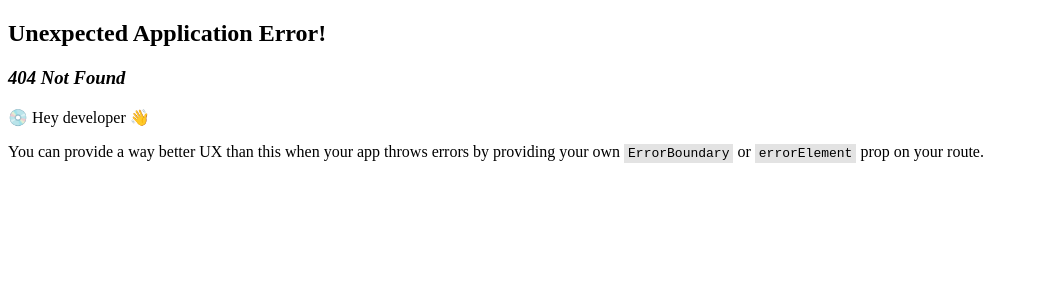
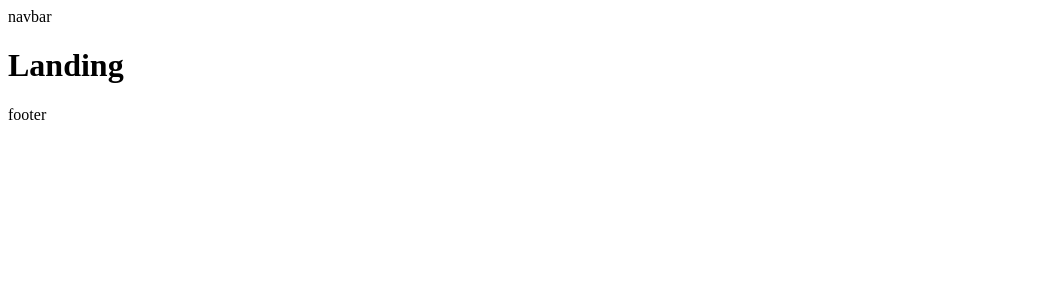
Before and after one commit to cbarnes0/zac.crook, a React (Vite) app: page /landing in a window 1280 px wide. Before the commit this address had no page. Shown: the top 300 px of the page, without its empty margins (0-1039 px from the left). Built offline with nearby package versions, Linux system fonts and the light colour scheme.

Commit message:
added landing page

```diff
--- a/src/App.jsx
+++ b/src/App.jsx
@@ -1,6 +1,6 @@
 // import './App.css'
 import { RouterProvider, createBrowserRouter } from 'react-router-dom'
-import { HomeLayout, Error, Live, Merch, Music, Videos } from './pages'
+import { HomeLayout, Error, Live, Merch, Music, Videos, Landing } from './pages'
 
 const router = createBrowserRouter([
   {
@@ -27,6 +27,10 @@ const router = createBrowserRouter([
         path: 'error',
         element: <Error />
       },
+      {
+        path: 'landing',
+        element: <Landing />
+      },
     ]
   },
 
--- /dev/null
+++ b/src/pages/Landing.jsx
@@ -0,0 +1,5 @@
+const Landing = () => {
+    return <h1>Landing</h1>
+}
+
+export default Landing;
--- a/src/pages/index.js
+++ b/src/pages/index.js
@@ -4,3 +4,4 @@ export { default as Live } from './Live';
 export { default as Merch } from './Merch';
 export { default as Music } from './Music';
 export { default as Videos } from './Videos';
+export { default as Landing } from './Landing';
```
